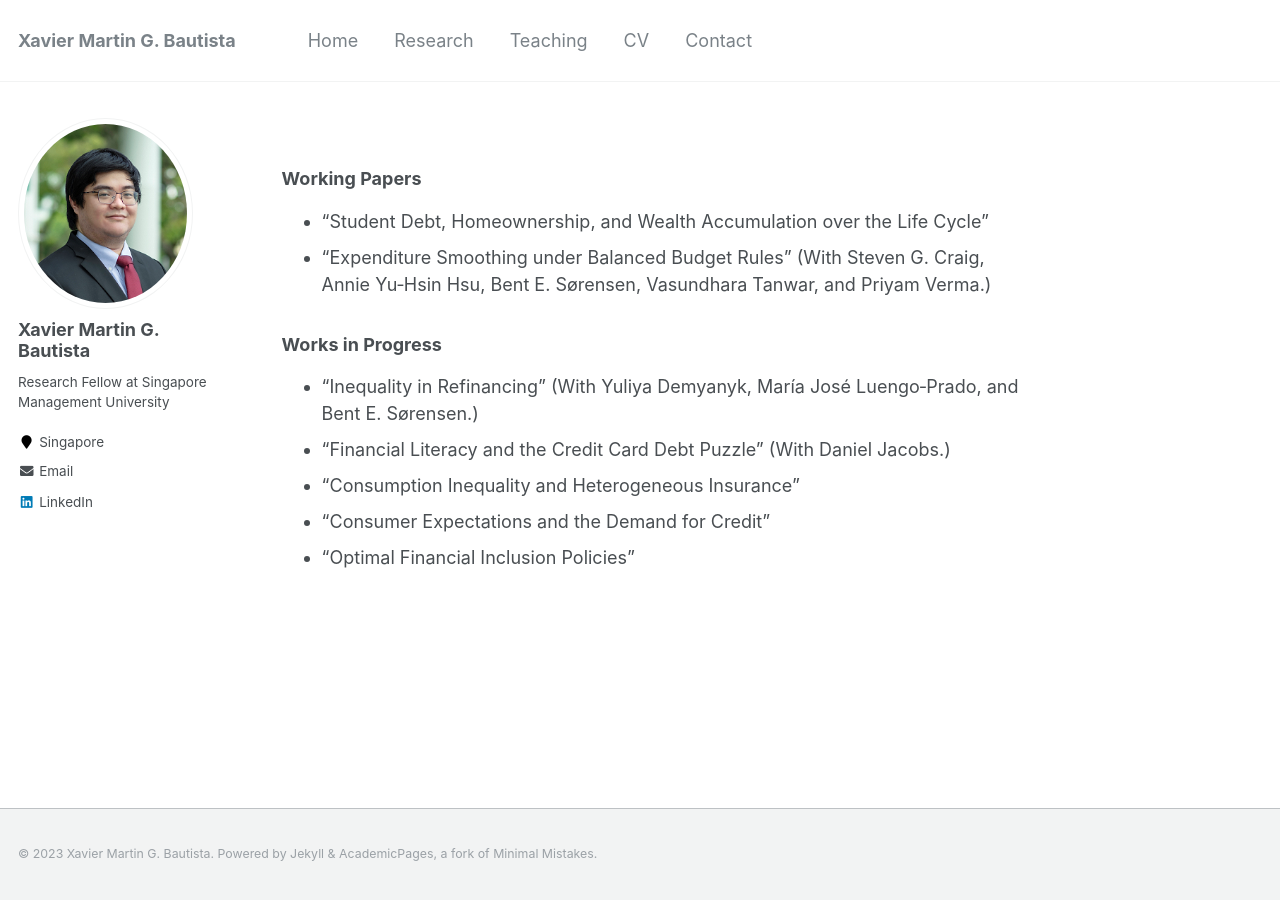
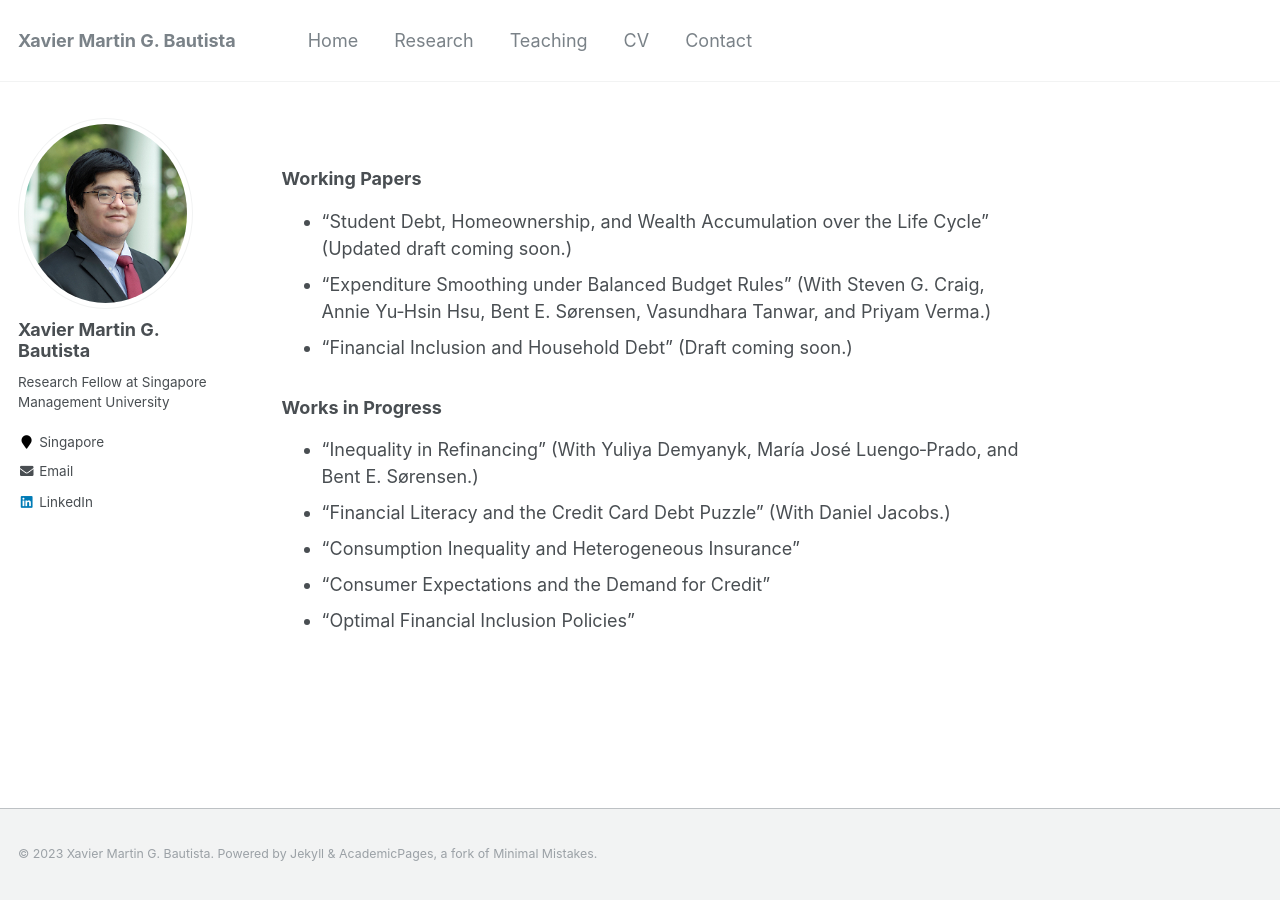
Before and after one commit to xmgbautista/xmgbautista.github.io, a Jekyll site: the page built from _pages/research.md, in a window 1280 px wide. Built offline with Jekyll 4.4.1, drawn with Linux system fonts in a browser that asks for light colours.

Commit message:
Update materials

```diff
--- a/_pages/research.md
+++ b/_pages/research.md
@@ -7,8 +7,9 @@ author_profile: true
 
 ### Working Papers
 
-* "Student Debt, Homeownership, and Wealth Accumulation over the Life Cycle" <br>
-* "Expenditure Smoothing under Balanced Budget Rules" (With Steven&nbsp;G.&nbsp;Craig, Annie&nbsp;Yu&#8209;Hsin&nbsp;Hsu, Bent&nbsp;E.&nbsp;S&oslash;rensen, Vasundhara&nbsp;Tanwar, and Priyam&nbsp;Verma.)
+* "Student Debt, Homeownership, and Wealth Accumulation over the Life Cycle" (Updated draft coming soon.) <br>
+* "Expenditure Smoothing under Balanced Budget Rules" (With Steven&nbsp;G.&nbsp;Craig, Annie&nbsp;Yu&#8209;Hsin&nbsp;Hsu, Bent&nbsp;E.&nbsp;S&oslash;rensen, Vasundhara&nbsp;Tanwar, and Priyam&nbsp;Verma.) <br>
+* "Financial Inclusion and Household Debt" (Draft coming soon.)
 
 ### Works in Progress
 
```
Also changed, not shown: 1 other file.
